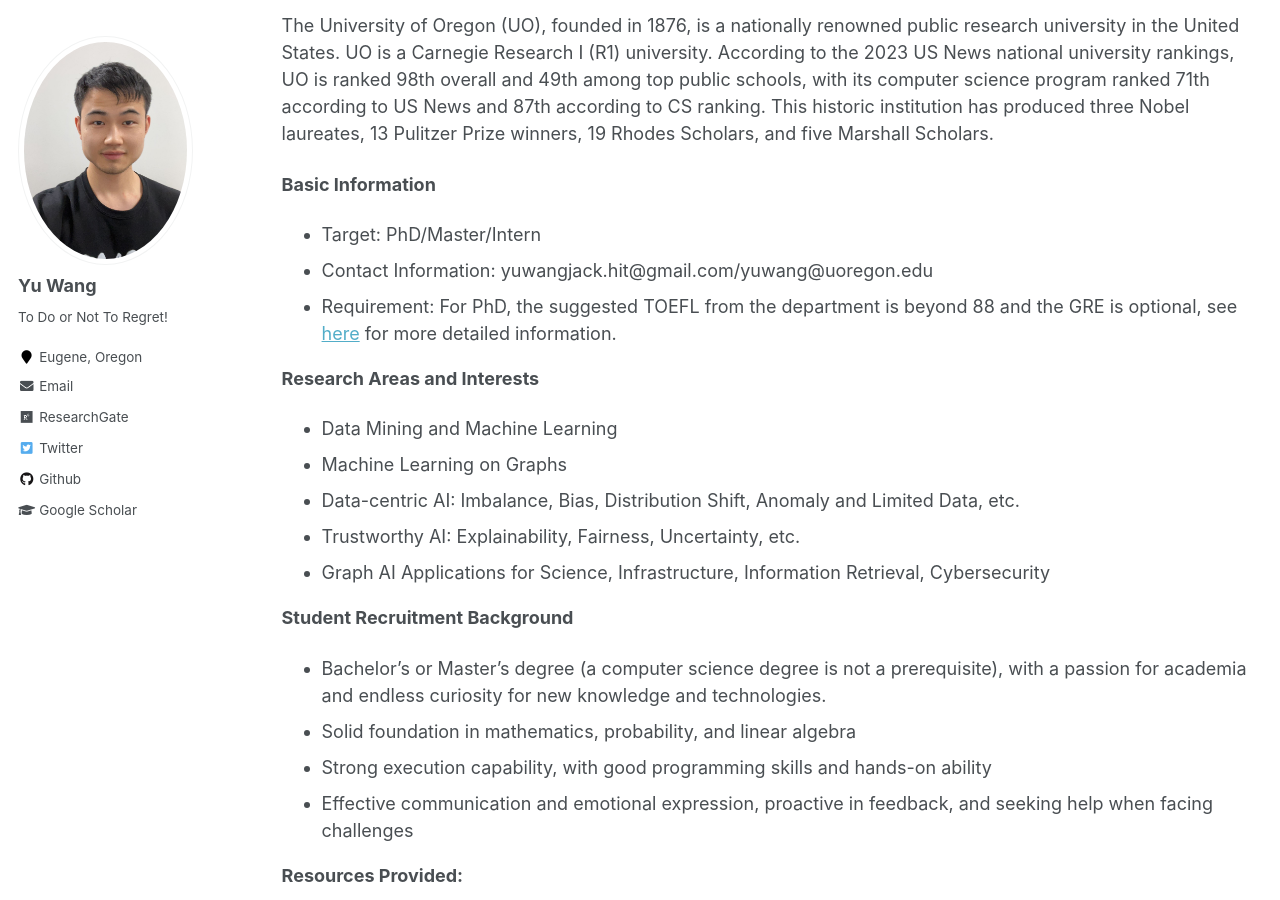
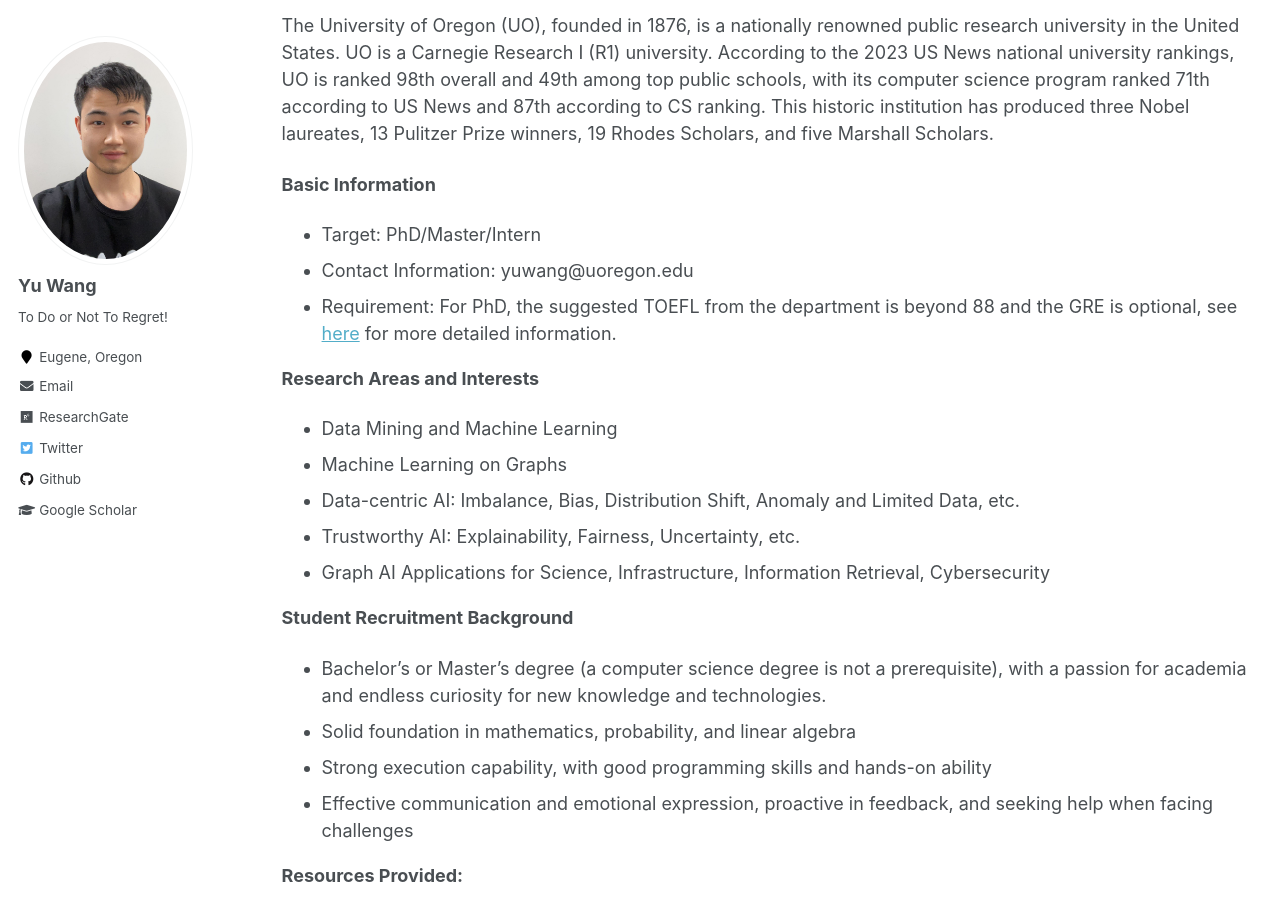
Before and after one commit to yuwang0103/yuwang0103.github.io, a Jekyll site: the page built from _pages/Recruiting.md, in a window 1280 px wide and 900 px high, scrolled down 330 px. Built offline with Jekyll 4.4.1, drawn with Linux system fonts in a browser that asks for light colours.

Commit message:
Update Recruiting.md

```diff
--- a/_pages/Recruiting.md
+++ b/_pages/Recruiting.md
@@ -14,7 +14,7 @@
 
 **Basic Information**
 - Target: PhD/Master/Intern
-- Contact Information: yuwangjack.hit@gmail.com/yuwang@uoregon.edu
+- Contact Information: yuwang@uoregon.edu
 - Requirement: For PhD, the suggested TOEFL from the department is beyond 88 and the GRE is optional, see [here](https://scds.uoregon.edu/cs/graduate-programs/phd) for more detailed information.
 
 **Research Areas and Interests**
```
